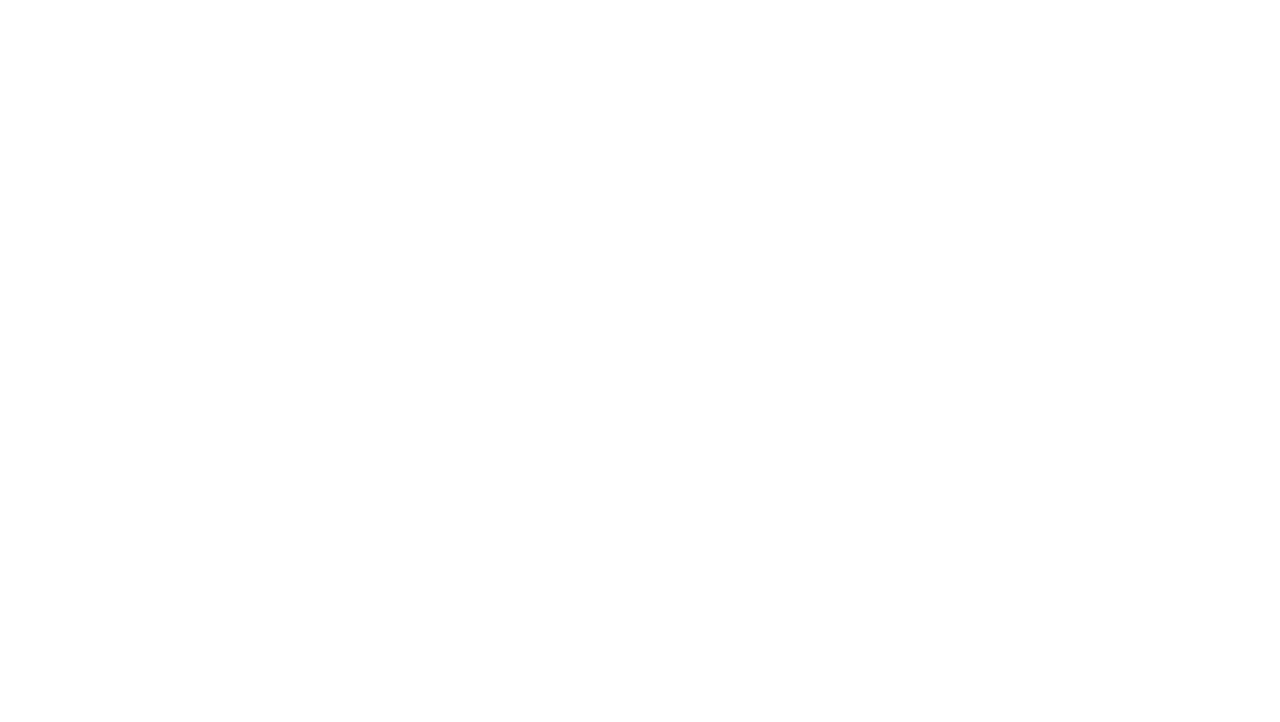
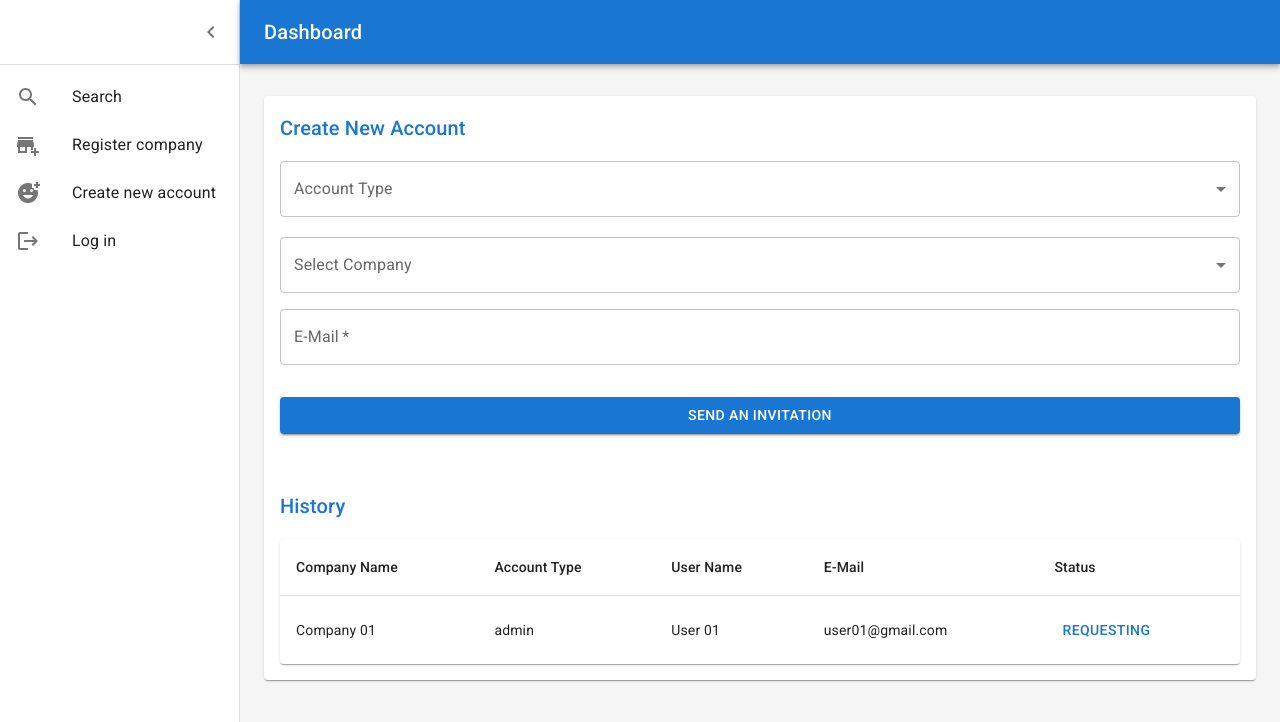
Before and after one commit to AmineMersoul/test, a React (Create React App) app: page /dashboard/account in a window 1280 px wide. Before the commit this address had no page. Shown: the top 722 px of the page. Built offline with nearby package versions, Linux system fonts and the light colour scheme.

Commit message:
adding account

```diff
--- /dev/null
+++ b/src/components/Account.js
@@ -0,0 +1,153 @@
+import * as React from 'react';
+import Box from '@mui/material/Box';
+import Typography from '@mui/material/Typography';
+import Paper from '@mui/material/Paper';
+import InputLabel from '@mui/material/InputLabel';
+import MenuItem from '@mui/material/MenuItem';
+import FormControl from '@mui/material/FormControl';
+import Select from '@mui/material/Select';
+import TextField from '@mui/material/TextField';
+import Button from '@mui/material/Button';
+import Table from '@mui/material/Table';
+import TableBody from '@mui/material/TableBody';
+import TableCell from '@mui/material/TableCell';
+import TableContainer from '@mui/material/TableContainer';
+import TableHead from '@mui/material/TableHead';
+import TableRow from '@mui/material/TableRow';
+import { useNavigate } from 'react-router-dom';
+
+export default function Account() {
+
+    const [company_name, setCompanyName] = React.useState('');
+    const [accountType, setAccountType] = React.useState('');
+    const [history, setHistory] = React.useState([
+        {
+            compnany_name: 'Company 01',
+            account_type: 'admin',
+            user_name: 'User 01',
+            email: 'user01@gmail.com',
+            employee_number: 25,
+            employee_id: 101
+        }
+    ]);
+
+    const handleSubmitCompany = (event) => {
+        event.preventDefault();
+        const data = new FormData(event.currentTarget);
+        console.log({
+            company_name: data.get("company_name"),
+            account_type: data.get("account_type"),
+            email: data.get("email"),
+        });
+        setHistory([
+            ...history,
+            {
+                compnany_name: data.get("company_name"),
+                account_type: data.get("account_type"),
+                user_name: data.get("email"),
+                email: data.get("email"),
+                employee_id: 101
+            },
+        ]);
+    };
+
+    const navigate = useNavigate();
+
+    return (
+        <div>
+            <Box sx={{ minWidth: 120 }}>
+                <Typography component="h2" variant="h6" color="primary" gutterBottom>
+                    Create New Account
+                </Typography>
+                <Box sx={{ height: 10, }} />
+                <Box component="form" onSubmit={handleSubmitCompany}>
+                    <FormControl fullWidth>
+                        <InputLabel id="select-account-type">Account Type</InputLabel>
+                        <Select
+                            labelId="select-account-type"
+                            id="account_type"
+                            name="account_type"
+                            value={accountType}
+                            label="Account Type"
+                            onChange={(e) => { setAccountType(e.target.value) }}
+                            required
+                        >
+                            <MenuItem value={"system admin"}>System Admin</MenuItem>
+                            <MenuItem value={"admin"}>Admin</MenuItem>
+                            <MenuItem value={"user"}>User</MenuItem>
+                        </Select>
+                    </FormControl>
+                    <Box sx={{ height: 20, }} />
+                    <FormControl fullWidth>
+                        <InputLabel id="select-company-name">Select Company</InputLabel>
+                        <Select
+                            labelId="select-company-name"
+                            id="company_name"
+                            name="company_name"
+                            value={company_name}
+                            label="Select Company"
+                            onChange={(e) => setCompanyName(e.target.value)}
+                            required
+                        >
+                            <MenuItem value={"company_1"}>Company 1</MenuItem>
+                            <MenuItem value={"company_2"}>Company 2</MenuItem>
+                            <MenuItem value={"company_3"}>Company 3</MenuItem>
+                        </Select>
+                    </FormControl>
+                    <TextField
+                        margin="normal"
+                        required
+                        fullWidth
+                        name="email"
+                        id="email"
+                        label="E-Mail"
+                        type="email"
+                        autoComplete="email"
+                    />
+                    <Button
+                        type="submit"
+                        fullWidth
+                        variant="contained"
+                        sx={{ mt: 3, mb: 2 }}
+                    >
+                        Send an invitation
+                    </Button>
+                </Box>
+            </Box>
+            <Box sx={{ height: 40, }} />
+            <Typography component="h2" variant="h6" color="primary" gutterBottom>
+                History
+            </Typography>
+            <Box sx={{ height: 10, }} />
+            <TableContainer component={Paper}>
+                <Table sx={{ minWidth: 650 }} aria-label="simple table">
+                    <TableHead>
+                        <TableRow>
+                            <TableCell>Company Name</TableCell>
+                            <TableCell>Account Type</TableCell>
+                            <TableCell>User Name</TableCell>
+                            <TableCell>E-Mail</TableCell>
+                            <TableCell>Status</TableCell>
+                        </TableRow>
+                    </TableHead>
+                    <TableBody>
+                        {history.map((row) => (
+                            <TableRow
+                                key={row.employee_id}
+                                sx={{ '&:last-child td, &:last-child th': { border: 0 } }}
+                            >
+                                <TableCell component="th" scope="row">
+                                    {row.compnany_name}
+                                </TableCell>
+                                <TableCell>{row.account_type}</TableCell>
+                                <TableCell>{row.user_name}</TableCell>
+                                <TableCell>{row.email}</TableCell>
+                                <TableCell><Button variant="text">Requesting</Button></TableCell>
+                            </TableRow>
+                        ))}
+                    </TableBody>
+                </Table>
+            </TableContainer>
+        </div>
+    )
+}
--- a/src/components/App.js
+++ b/src/components/App.js
@@ -5,6 +5,7 @@ import Search from './Search';
 import Company from './Company';
 import { Routes, Route, Link } from 'react-router-dom';
 import User from './User';
+import Account from './Account';
 
 function App() {
   return <div className="App">
@@ -14,6 +15,7 @@ function App() {
         <Route path='' element={<Search />} />
         <Route path='company' element={<Company />} />
         <Route path='user' element={<User />} />
+        <Route path='account' element={<Account />} />
       </Route>
     </Routes>
   </div>
--- a/src/components/Dashboard.js
+++ b/src/components/Dashboard.js
@@ -136,13 +136,29 @@ function DashboardContent() {
                             </ListItemIcon>
                             <ListItemText primary="Search" />
                         </ListItemButton>
-                        <ListItemButton>
+                        <ListItemButton onClick={() => {
+                            navigate("company", {
+                                state: {
+                                    company_name: '',
+                                    company_name_katakana: '',
+                                    address: '',
+                                    postal_code: '',
+                                    phone_number: '',
+                                    email: '',
+                                    website: '',
+                                    date_of_establishment: '',
+                                    remark: ''
+                                }
+                            });
+                        }}>
                             <ListItemIcon>
                                 <AddBusinessIcon />
                             </ListItemIcon>
                             <ListItemText primary="Register company" />
                         </ListItemButton>
-                        <ListItemButton>
+                        <ListItemButton onClick={() => {
+                            navigate("account");
+                        }}>
                             <ListItemIcon>
                                 <AddReactionIcon />
                             </ListItemIcon>
```
